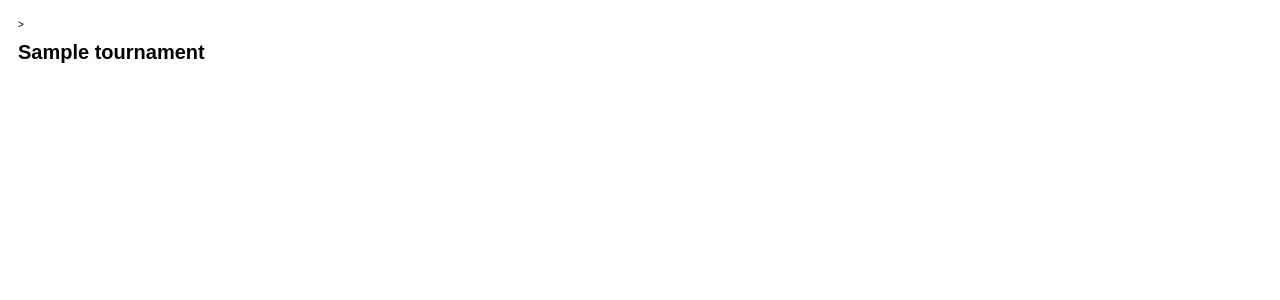
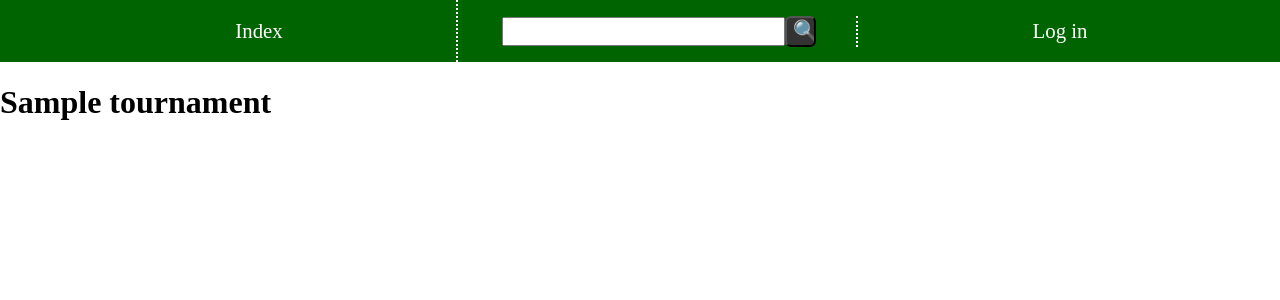
Before and after one commit to yanazPL/tournamentz, a Django app: page /1/ in a window 1280 px wide. Shown: the top 300 px of the page. Run offline with Django 3.2, Linux system fonts and the light colour scheme; tables that the repository leaves empty hold one stand-in row (values such as "Sample post").

Commit message:
added base webpage for my site

```diff
--- a/accounts/templates/registration/login.html
+++ b/accounts/templates/registration/login.html
@@ -1,3 +1,7 @@
+{% extends 'core/base.html' %}
+
+{% block content %}
+
 {% if form.errors %}
 <p>Your username and password didn't match. Please try again.</p>
 {% endif %}
@@ -8,3 +12,5 @@
 
     <input type="submit" value="login" />
 </form>
+
+{% endblock %}
--- a/accounts/templates/registration/signup.html
+++ b/accounts/templates/registration/signup.html
@@ -1,6 +1,11 @@
+{% extends 'core/base.html' %}
+{% block content %}
+
 <h2>Sign up</h2>
 <form method="post">
     {% csrf_token %}
     {{ form.as_p }}
     <button type="submit">Sign up</button>
 </form
+
+{% endblock %}
--- a/accounts/views.py
+++ b/accounts/views.py
@@ -1,4 +1,4 @@
-from django.shortcuts import render
+from django.shortcuts import render, redirect
 from django.contrib.auth import authenticate, login
 from django.contrib.auth.forms import UserCreationForm
 
--- a/core/static/css/base.css
+++ b/core/static/css/base.css
@@ -1,9 +1,17 @@
+body {
+    margin:0;
+}
 * {
     box-sizing: border-box;
-    margin: 0;
-    padding: 0;
-    outline: none;
-    border: none;
+    /* margin: 0;
+    padding: 0; */
+    /* outline: none; */
+    /* border: none; */
+}
+
+a {
+    text-decoration: none;
+    color: inherit;
 }
 
 nav {
@@ -11,6 +19,10 @@ nav {
     background-color: darkgreen;
     color: #fff;
     font-size: 1.3em;
+}
+
+nav ul {
+    margin: 0;
 }
 
 nav ul,
@@ -21,6 +33,7 @@ nav ul,
     flex-wrap: wrap;
     align-items: center;
     justify-content: space-around;
+    margin:0;
 }
 
 .searchbox form {
--- a/core/static/css/tournament_detail.css
+++ b/core/static/css/tournament_detail.css
@@ -1,9 +1,14 @@
 /*
  *  Flex Layout Specifics
 */
-main {
+
+#tournament {
     display: flex;
     flex-direction: row;
+    font-weight: 600;
+    font-family: sans-serif;
+    font-size: 16px;
+    line-height: 1.4em;
 }
 
 .stage {
@@ -32,11 +37,11 @@ main {
    *  General Styles
   */
 body {
-    font-weight: 200;
+    /* font-weight: 200;
     font-family: sans-serif;
     font-size: 10px;
-    padding: 10px;
-    line-height: 1.4em;
+    padding: 10px; */
+
 }
 
 li.game {
--- a/core/templates/core/base.html
+++ b/core/templates/core/base.html
@@ -3,6 +3,7 @@
 
 <head>
     <link rel="stylesheet" href="{% static 'css/base.css' %}">
+    {% block extra_head %}{% endblock %}
 </head>
 
 <body>
@@ -19,11 +20,14 @@
                 {% if user.is_authenticated %}
                 <a>{{user.username}}</a>
                 {% else %}
-                <a href="{% url 'login' %}">Login</a>
+                <a href="{% url 'login' %}">Log in</a>
                 {% endif %}
                 </a></li>
         </ul>
-    </nav></a>
+    </nav>
+    {% block content %}
+    {% endblock %}
+
 </body>
 
 </html>
--- a/core/templates/core/create_tournament.html
+++ b/core/templates/core/create_tournament.html
@@ -1,5 +1,9 @@
+{% extends './base.html' %}
+{% block content %}
+
 <form action="{%url 'create_tournament'%}" method="post">
     {% csrf_token %}
     {{ form.as_p}}
     <input type="submit" value="Submit">
 </form>
+{% endblock %}
--- a/core/templates/core/index.html
+++ b/core/templates/core/index.html
@@ -1,3 +1,5 @@
+{% extends './base.html' %}
+{% block content %}
 <a href="{%url 'create_tournament'%}">
     <p>+ create fixed tournament</p>
 </a>
@@ -13,3 +15,4 @@
 {% else %}
 <p>No tournaments are available.</p>
 {% endif %}
+{% endblock %}
--- a/core/templates/core/tournament_detail.html
+++ b/core/templates/core/tournament_detail.html
@@ -1,10 +1,13 @@
+{% extends './base.html' %}
+
+
 {% load static %}
 
-<head>
+{% block extra_head %}
     <link rel="stylesheet" href="{% static 'css/tournament_detail.css' %}">
-</head>>
+{% endblock %}
 
-<body>
+{% block content %}
 {% load core_extras %}
 <h1>{{tournament.name}}<h1>
         <main id="tournament">
@@ -26,4 +29,4 @@
             </ul>
             {% endfor %}
         </main>
-</body>
+{% endblock %}
--- a/core/urls.py
+++ b/core/urls.py
@@ -6,5 +6,6 @@ urlpatterns = [
     path('', views.IndexView.as_view(), name='index'),
     path('<int:pk>/', views.TournamentDetailView.as_view(), name="tournament_detail"),
     path('create/', views.create_tournament, name="create_tournament"),
-    path('base/', views.base)
+    path('base/', views.base),
+    path('player/<int:id>', views.player_page)
 ]
--- a/core/views.py
+++ b/core/views.py
@@ -1,7 +1,8 @@
 from django.shortcuts import render, reverse
 from django.views import generic
-from django.http import HttpResponseRedirect
-from django.shortcuts import redirect
+from django.http import HttpResponseRedirect, HttpResponse
+from django.shortcuts import redirect, get_object_or_404
+from django.contrib.auth.models import User
 from core.models import Tournament
 from core.services.tournament_creation import tournament_creation
 from . import forms
@@ -39,3 +40,8 @@ def create_tournament(request):
         form = forms.CreateTournamentForm()
 
     return render(request, 'core/create_tournament.html', {'form': form})
+
+def player_page(request, id):
+    # return HttpResponse(User.objects.get(id=id).username)
+    player = get_object_or_404(User, id=id)
+    return render(request, "core/player_page.html", {'player':player})
```
Also changed, not shown: core/templates/core/player_page.html (added, +7 -0 lines), core/templates/core/tournament_detail_backup.html (added, +32 -0 lines), core/models.py (line endings or trailing spaces), 1 other file. Lines whose indentation alone changed are shown as unchanged.
